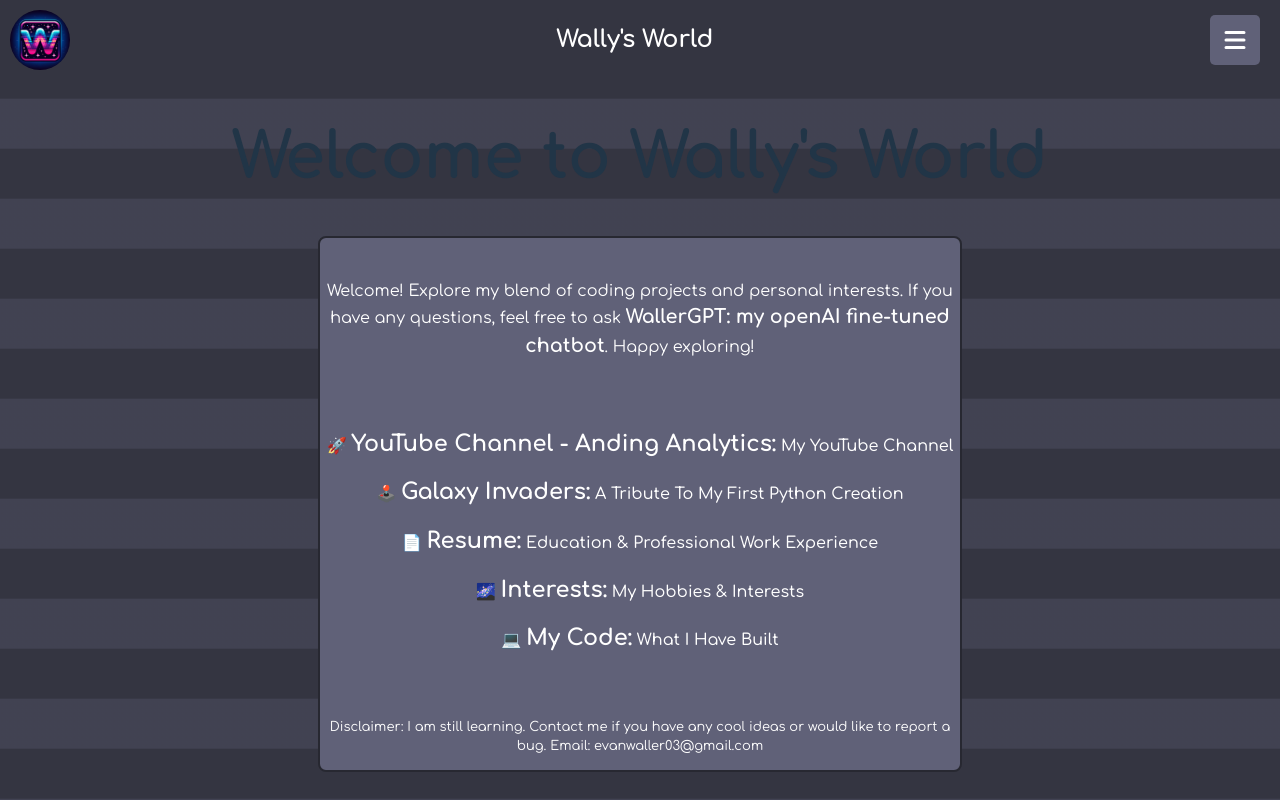
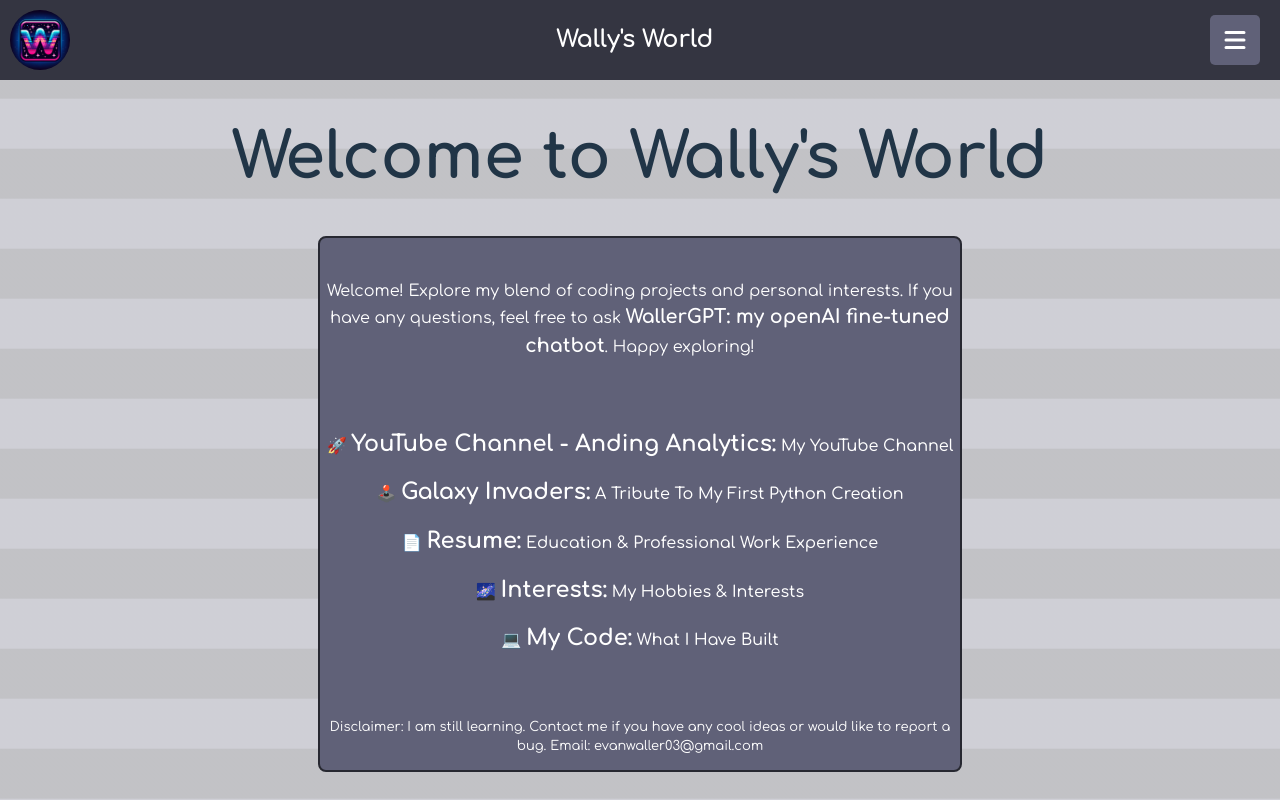
Before and after one commit to evanwaller03/personal-website, a React (Vite) app: page /welcome in a window 1280 px wide. Built offline with nearby package versions, Linux system fonts and the light colour scheme.

Commit message:
good stopping point tonight

```diff
--- a/src/views/MyCode.tsx
+++ b/src/views/MyCode.tsx
@@ -8,7 +8,9 @@ type GitHubRepo = {
     description: string;
     language: string;
     languages_url: string; // URL to fetch languages
+    languages: string[]; // Add this line
 };
+
 
 
 
@@ -103,9 +105,9 @@ const MyCode = () => {
                                 <a href={repo.html_url} target="_blank" rel="noopener noreferrer" style={{ textDecoration: 'none', color: 'inherit' }}>
                                     <span style={{ fontWeight: 'bold', fontSize: '1.4em', display: 'block', textDecoration: 'underline'}}>{repo.name}</span>
                                     <span style={{ fontSize: '1em', display: 'block' }}>{repo.description}</span>
-                                    <span style={{ fontSize: '.8em', display: 'block', marginTop: '5px' }}>
-                                        Languages: {repo.languages_url.join(', ')}
-                                    </span>
+                                    {repo.languages && <span style={{ fontSize: '.8em', display: 'block', marginTop: '5px' }}>
+                                        Languages: {repo.languages.join(', ')}
+                                    </span>}
                                 </a>
                             </li>
                         ))}
--- a/src/views/Welcome.tsx
+++ b/src/views/Welcome.tsx
@@ -46,7 +46,8 @@ const Welcome = () => {
     };
 
     return (
-        <div className="moving-background" style={{ position: 'relative', width: '100vw', height: '100vh', overflow: 'hidden', backgroundColor: '#343541'}}>
+        <div style={{ position: 'relative', width: '100vw', height: '100vh', overflow: 'hidden'}}>
+        <div className="moving-background"></div> {/* Separate div for moving background */}
         <div className='navbar-div'>
             <NavBar title="Wally's World"/>
         </div>
--- a/src/views/loggedInViews.css
+++ b/src/views/loggedInViews.css
@@ -98,4 +98,5 @@
   background-image: repeating-linear-gradient( rgba(52, 53, 65, 0.3),  rgba(52, 53, 65, 0.3) 50px, rgba(96, 97, 120, 0.3) 50px, rgba(96, 97, 120, 0.3) 100px); /* Creates larger and more translucent wavy lines */
   animation: moveWaves 45s linear infinite;
   z-index: -100; /* Ensures it stays in the background */
+  pointer-events: none; /* Ignores pointer events */
 }
```
Lines whose indentation alone changed are shown as unchanged.
